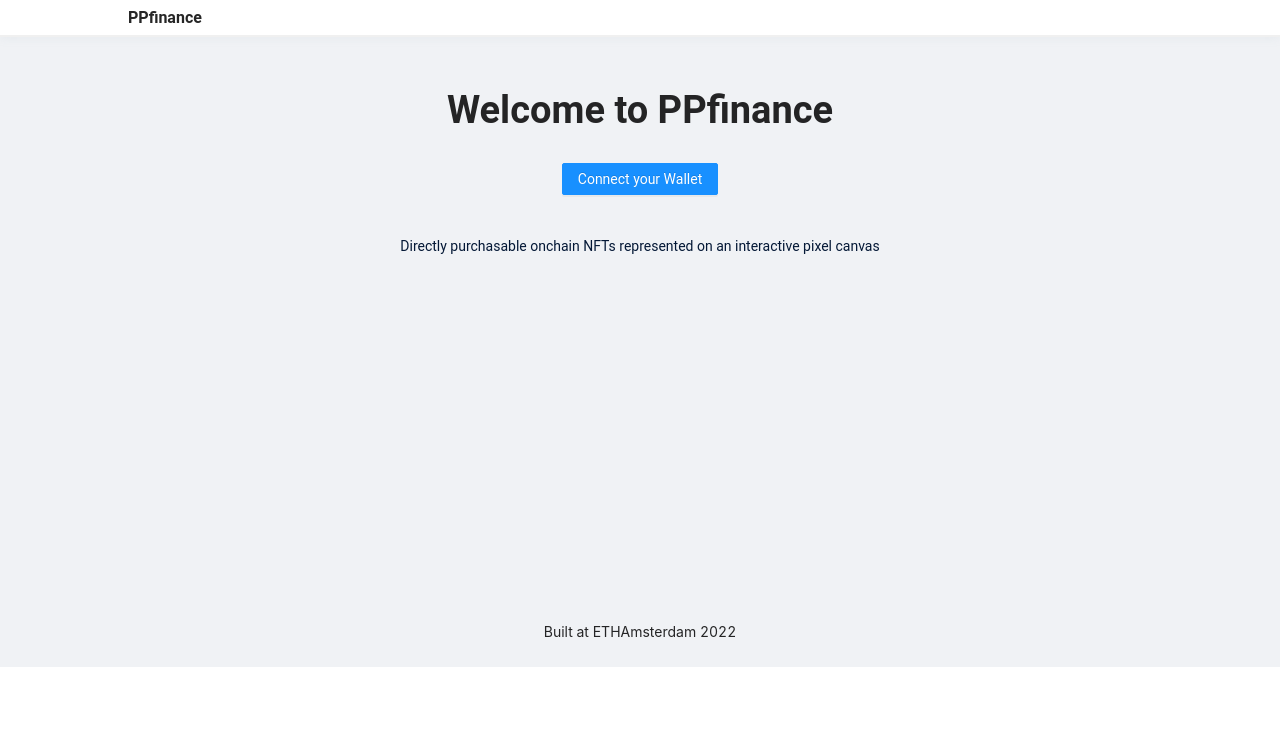
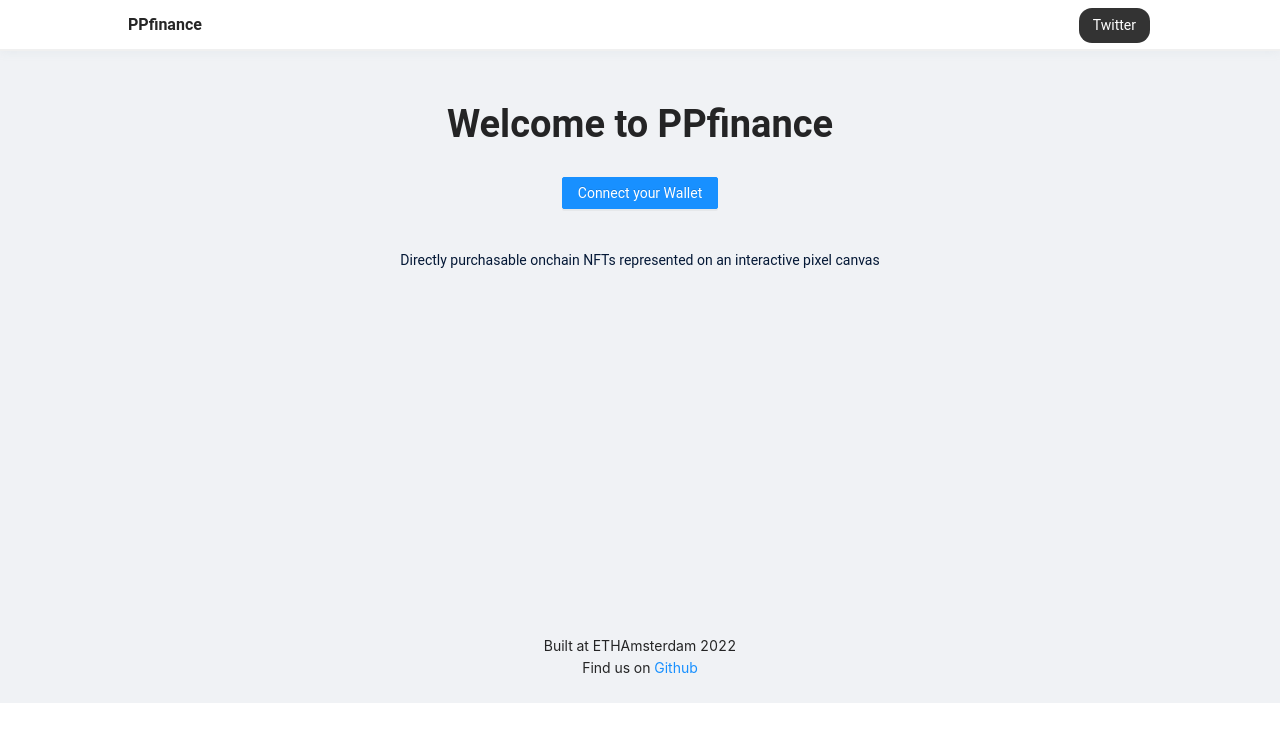
Before and after one commit to VBoureaud/PPfinance, a React (Create React App) app in the folder front/: page / in a window 1280 px wide. Shown: the top 742 px of the page. Built offline with nearby package versions, Linux system fonts and the light colour scheme; no server answers.

Commit message:
Front - add some links

```diff
--- a/front/src/App.jsx
+++ b/front/src/App.jsx
@@ -83,6 +83,9 @@ function App() {
               {account && <p style={styles.accountBox}>
                 {account.address.slice(0, 5) + '...' + account.address.slice(account.address.length - 5, account.address.length)}
               </p>}
+              <p style={styles.accountBox}>
+                <a style={{ color: 'white' }} href="https://twitter.com/p_pfinance">Twitter</a>
+              </p>
             </div>
           </div>
         </div>
@@ -100,6 +103,7 @@ function App() {
       </Router>
       {!isLogged && <Footer style={{ textAlign: "center" }}>
         <Text style={{ display: "block" }}>Built at ETHAmsterdam 2022</Text>
+        <Text style={{ display: "block" }}>Find us on <a href="https://github.com/VBoureaud/PPfinance">Github</a></Text>
       </Footer>}
     </Layout>
   );
```
